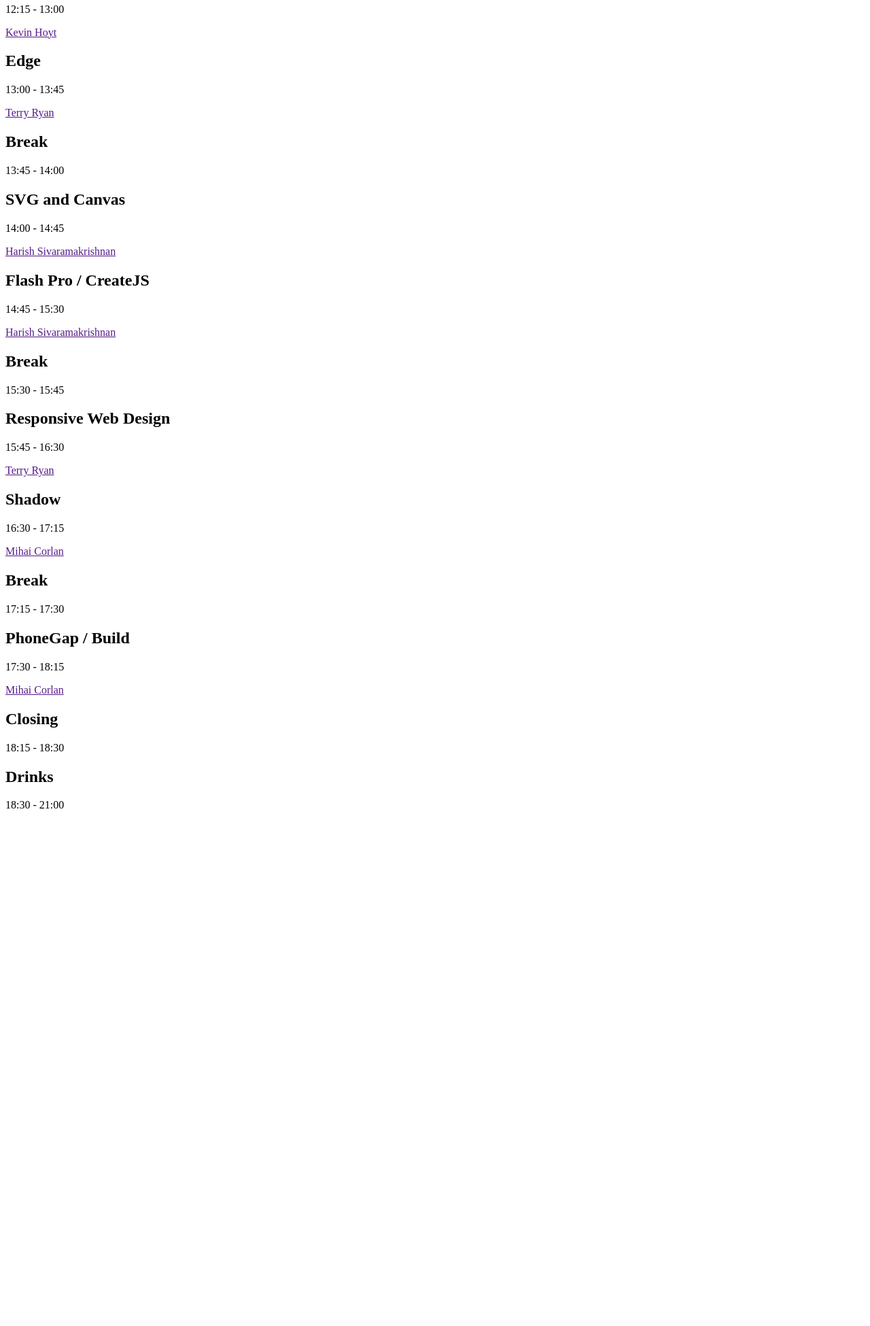
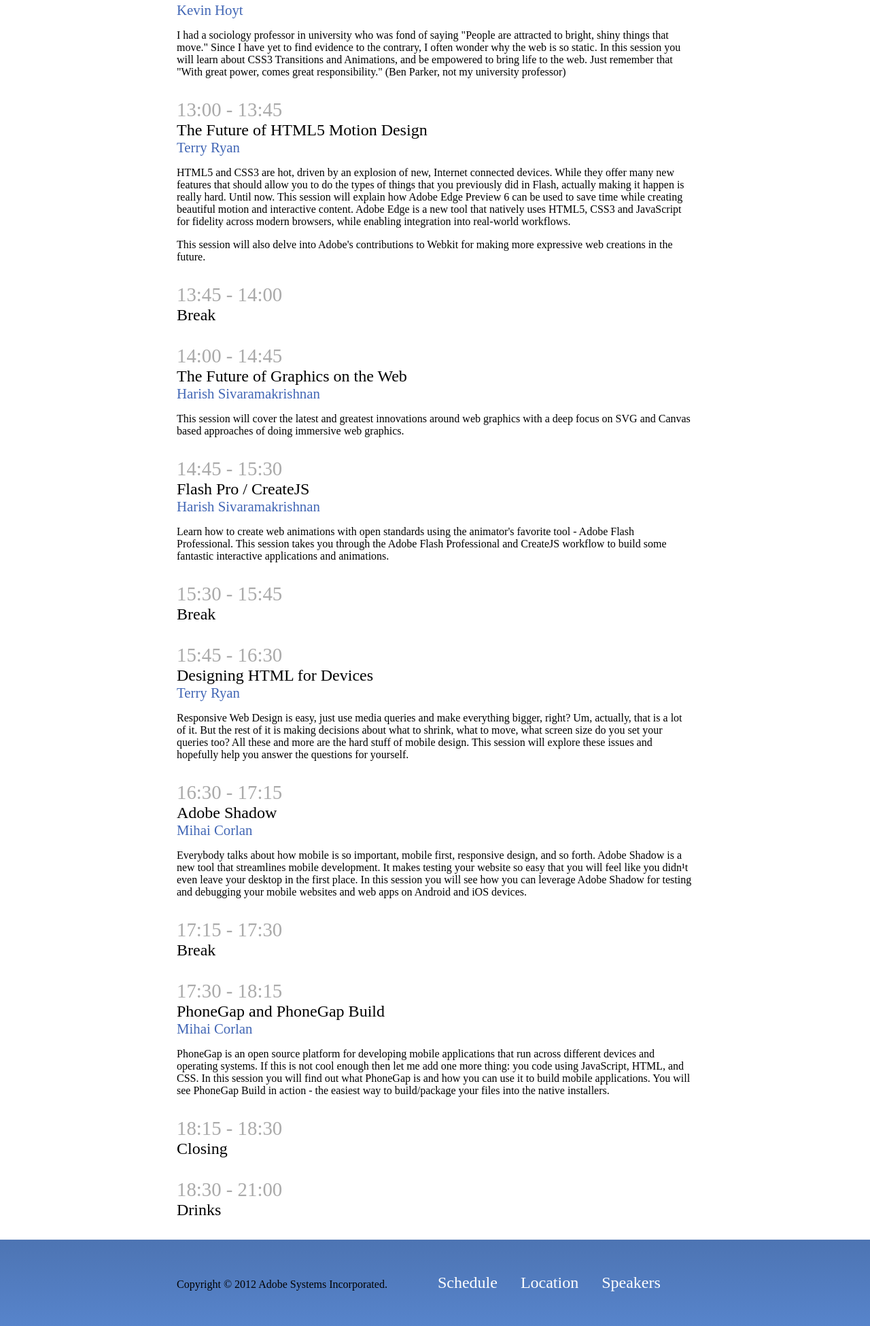
Before and after one commit to tpryan/Adobe-Day-Schedule, a plain HTML site: page index.html in a window 1280 px wide. Shown: the part 315-2265 px from the top of the page at 68% size. Before the commit the page ends 1516 px from the top, so only its background shows below. Drawn offline with nearby package versions, Linux system fonts and the light colour scheme; files that its build step writes are made by us from their sources.

Commit message:
Adding more content.

```diff
--- a/assets/css/main.scss
+++ b/assets/css/main.scss
@@ -0,0 +1,138 @@
+body{
+	font-family: "SourceSansPro-Light";
+	padding: 0;
+	margin: 0;
+}
+
+.centered{
+	max-width: 760px;
+	margin: 0 auto;
+	padding-left: 20px;
+	padding-right: 20px;
+}
+
+
+
+
+header{
+	padding-top: 1px;
+	@extend .centered;
+	position: relative;
+
+	h1{
+		display: inline-block;
+		padding-right: 20px;
+	}
+	p{
+		display: inline-block;
+	}
+
+
+}
+header:before {
+  content: url(adobe.gif);
+  float:right;
+  margin: -1px 20px 0 0;
+
+  	h1{
+		margin: 0;
+	}
+
+}
+
+nav{
+	background: #4d74b3 center top no-repeat;
+	background-image:  -webkit-gradient(linear, center top, center bottom, from(#4d74b3), to(#5784cb));
+	background-image:  -webkit-linear-gradient(top, #4d74b3, #5784cb);
+	background-image:  -moz-linear-gradient(top, #4d74b3, #5784cb);
+	background-image:  -o-linear-gradient(top, #4d74b3, #5784cb);
+	background-image:  -ms-linear-gradient(top, #4d74b3, #5784cb);
+	background-image:  linear-gradient(to bottom, #4d74b3, #5784cb);
+	width: 100%;
+	padding-top: 25px;
+	padding-bottom: 25px;
+
+	ul{
+
+		@extend .centered;
+		list-style: none;
+		li{
+			font-family: "SourceSansPro-Regular";
+			font-weight: normal;
+			display: inline-block;
+			font-size: 1.5em;
+			padding-right: 30px;
+			a{
+				color: #FFF;
+			}
+
+		}
+	}
+}
+
+
+
+h1, h2{
+	font-family: "SourceSansPro-Semibold";
+	font-weight: normal;
+	//color: #FF0000;
+}
+
+a{
+	color: #4166B5;
+	text-decoration: none;
+}
+a:hover{
+	text-decoration: underline;
+}
+
+article{
+	margin-top: 10px;
+	margin-bottom: 30px;
+	@extend .centered;
+	h1{
+		margin: 0;
+	}
+
+	date{
+		color: #AAA;
+		font-size: 1.8em;
+
+	}
+	.speaker{
+		margin: 0;
+		font-size: 1.3em;
+	}
+}
+
+footer {
+	background: #4d74b3 center top no-repeat;
+	background-image:  -webkit-gradient(linear, center top, center bottom, from(#4d74b3), to(#5784cb));
+	background-image:  -webkit-linear-gradient(top, #4d74b3, #5784cb);
+	background-image:  -moz-linear-gradient(top, #4d74b3, #5784cb);
+	background-image:  -o-linear-gradient(top, #4d74b3, #5784cb);
+	background-image:  -ms-linear-gradient(top, #4d74b3, #5784cb);
+	background-image:  linear-gradient(to bottom, #4d74b3, #5784cb);
+	width: 100%;
+	padding-top: 25px;
+	padding-bottom: 25px;
+
+	div{
+		@extend .centered;
+		p{
+			display: inline-block;
+			margin-right: 70px;
+		}
+		nav{
+			width: auto;
+			display: inline-block;
+			background: none;
+			ul{
+				padding: 0;
+			}
+		}
+	}
+
+
+
+}
--- a/index.html
+++ b/index.html
@@ -4,12 +4,22 @@
 		<title>Adobe Day Schedule</title>
 		<meta charset="utf-8" />
 		<meta name="viewport" content="width=device-width, initial-scale=1">
-		<link rel="stylesheet" href="css/main.css" />
+		<link rel="stylesheet" href="assets/css/main.css" />
+		<script type="text/javascript">
+		  (function() {
+		    var config = {
+		      kitId: 'jui7ixq',
+		      scriptTimeout: 3000
+		    };
+		    var h=document.getElementsByTagName("html")[0];h.className+=" wf-loading";var t=setTimeout(function(){h.className=h.className.replace(/(\s|^)wf-loading(\s|$)/g," ");h.className+=" wf-inactive"},config.scriptTimeout);var tk=document.createElement("script"),d=false;tk.src='//use.typekit.net/'+config.kitId+'.js';tk.type="text/javascript";tk.async="true";tk.onload=tk.onreadystatechange=function(){var a=this.readyState;if(d||a&&a!="complete"&&a!="loaded")return;d=true;clearTimeout(t);try{Typekit.load(config)}catch(b){}};var s=document.getElementsByTagName("script")[0];s.parentNode.insertBefore(tk,s)
+		  })();
+		</script>
 	</head>
 	<body>
 		<header>
 			<h1>Adobe Camp</h1>
 			<p>Presented by <a href="">Adobe User Group Netherlands</a></p>
+		</header>
 
 		<nav>
 			<ul>
@@ -18,66 +28,162 @@
 				<li><a href="">Speakers</a></li>
 			</ul>
 		</nav>
-		</header>
 
 		<article>
+			<date>12:00 - 12:15</date>
 			<h1>Opening</h1>
-			<date>12:00 - 12:15</date>
+
 		</article>
+
 		<article>
+			<date>12:15 - 13:00</date>
 			<h1>CSS Animation</h1>
-			<date>12:15 - 13:00</date>
-			<p><a href="">Kevin Hoyt</a></p>
+
+			<p class="speaker"><a href="">Kevin Hoyt</a></p>
+			<div class="description">
+				<p>I had a sociology professor in university who was fond of saying "People are
+					attracted to bright, shiny things that move."  Since I have yet to find evidence
+					to the contrary, I often wonder why the web is so static.  In this session you will
+					learn about CSS3 Transitions and Animations, and be empowered to bring life to the
+					web.  Just remember that "With great power, comes great responsibility."  (Ben
+					Parker, not my university professor)</p>
+			</div>
 		</article>
+
 		<article>
-			<h1>Edge</h1>
 			<date>13:00 - 13:45</date>
-			<p><a href="">Terry Ryan</a></p>
+			<h1>The Future of HTML5 Motion Design</h1>
+
+			<p class="speaker"><a href="">Terry Ryan</a></p>
+			<div class="description">
+				<p>HTML5 and CSS3 are hot, driven by an explosion of new, Internet connected devices.
+					While they offer many new features that should allow you to do the types of things
+					that you previously did in Flash, actually making it happen is really hard.  Until now.
+					This session will explain how Adobe Edge Preview 6 can be used to save time while
+					creating beautiful motion and interactive content. Adobe Edge is a new tool that
+					natively uses HTML5, CSS3 and JavaScript for fidelity across modern browsers, while
+					enabling integration into real-world workflows.</p>
+
+				<p>This session will also delve into Adobe's contributions to Webkit for making more
+				expressive web creations in the future.</p>
+			</div>
 		</article>
+
 		<article>
+			<date>13:45 - 14:00</date>
 			<h1>Break</h1>
-			<date>13:45 - 14:00</date>
+
 		</article>
+
 		<article>
-			<h1>SVG and Canvas</h1>
 			<date>14:00 - 14:45</date>
-			<p><a href="">Harish Sivaramakrishnan</a></p>
+			<h1>The Future of Graphics on the Web </h1>
+
+			<p class="speaker"><a href="">Harish Sivaramakrishnan</a></p>
+			<div class="description">
+				<p>This session will cover the latest and greatest innovations around web graphics
+					with a deep focus on SVG and Canvas based approaches of doing immersive web
+					graphics.</p>
+			</div>
 		</article>
+
 		<article>
+			<date>14:45 - 15:30</date>
 			<h1>Flash Pro / CreateJS</h1>
-			<date>14:45 - 15:30</date>
-			<p><a href="">Harish Sivaramakrishnan</a></p>
+
+			<p class="speaker"><a href="">Harish Sivaramakrishnan</a></p>
+			<div class="description">
+				<p>Learn how to create web animations with open standards using the animator's
+					favorite tool - Adobe Flash Professional. This session takes you through the
+					Adobe Flash Professional and CreateJS workflow to build some fantastic
+					interactive applications and animations.</p>
+			</div>
 		</article>
+
 		<article>
+			<date>15:30 - 15:45</date>
 			<h1>Break</h1>
-			<date>15:30 - 15:45</date>
+
+
 		</article>
+
 		<article>
-			<h1>Responsive Web Design</h1>
 			<date>15:45 - 16:30</date>
-			<p><a href="">Terry Ryan</a></p>
+			<h1>Designing HTML for Devices</h1>
+
+			<p class="speaker"><a href="">Terry Ryan</a></p>
+			<div class="description">
+				<p>Responsive Web Design is easy, just use media queries and make everything bigger,
+					right? Um, actually, that is a lot of it. But the rest of it is making decisions
+					about what to shrink, what to move, what screen size do you set your queries too?
+					All these and more are the hard stuff of mobile design. This session will explore
+					these issues and hopefully help you answer the questions for yourself.
+				</p>
+			</div>
 		</article>
+
 		<article>
-			<h1>Shadow</h1>
 			<date>16:30 - 17:15</date>
-			<p><a href="">Mihai Corlan</a></p>
+			<h1>Adobe Shadow</h1>
+
+			<p class="speaker"><a href="">Mihai Corlan</a></p>
+			<div class="description">
+				<p>Everybody talks about how mobile is so important, mobile first, responsive design,
+					and so forth. Adobe Shadow is a new tool that streamlines mobile development. It
+					makes testing your website so easy that you will feel like you didn¹t even leave your
+					desktop in the first place. In this session you will see how you can leverage Adobe
+					Shadow for testing and debugging your mobile websites and web apps on Android and iOS
+					devices.
+				</p>
+			</div>
 		</article>
+
 		<article>
+			<date>17:15 - 17:30</date>
 			<h1>Break</h1>
-			<date>17:15 - 17:30</date>
+
 		</article>
+
 		<article>
-			<h1>PhoneGap / Build</h1>
 			<date>17:30 - 18:15</date>
-			<p><a href="">Mihai Corlan</a></p>
+			<h1>PhoneGap and PhoneGap Build</h1>
+
+			<p class="speaker"><a href="">Mihai Corlan</a></p>
+			<div class="description">
+				<p>PhoneGap is an open source platform for developing mobile applications that run across
+					different devices and operating systems. If this is not cool enough then let me add
+					one more thing: you code using JavaScript, HTML, and CSS. In this session you will
+					find out what PhoneGap is and how you can use it to build mobile applications. You
+					will see PhoneGap Build in action - the easiest way to build/package your files into
+					the native installers.
+				</p>
+			</div>
 		</article>
+
 		<article>
+			<date>18:15 - 18:30</date>
 			<h1>Closing</h1>
-			<date>18:15 - 18:30</date>
+
 		</article>
+
 		<article>
+			<date>18:30 - 21:00</date>
 			<h1>Drinks</h1>
-			<date>18:30 - 21:00</date>
+
 		</article>
+
+		<footer>
+			<div>
+				<p id="copyright">Copyright © 2012 Adobe Systems Incorporated.</p>
+				<nav>
+					<ul>
+						<li><a href="">Schedule</a></li>
+						<li><a href="">Location</a></li>
+						<li><a href="">Speakers</a></li>
+					</ul>
+				</nav>
+			</div>
+		</footer>
+
 	</body>
 </html>
```
Also changed, not shown: assets/css/adobe.gif (added), assets/css/grid_masked_dark.png (added), assets/css/main.css. Lines whose indentation alone changed are shown as unchanged.
